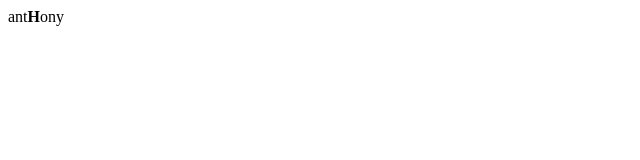
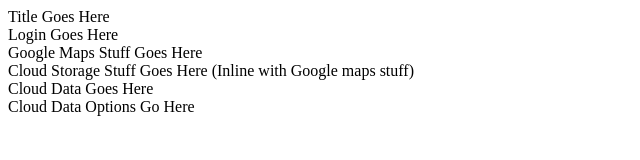
Before and after one commit to TauOmicronMu/ICHack, a website: page index.html in a window 1280 px wide. Shown: the whole page, without its empty margins (0-640 px from the left). Drawn offline with Linux system fonts and the light colour scheme.

Commit message:
Split the basic website into divs :D

```diff
--- a/index.html
+++ b/index.html
@@ -6,7 +6,22 @@
 </head>
 
 <body>
-ant<span style="font-size:90"><b>H</b></span>ony
+
+<div class="main">
+    <div class="title"> Title Goes Here  </div>
+    <div class="login"> Login Goes Here </div>
+    <div class="game">
+        <div class="mapandstorage">
+            <div class="map"> Google Maps Stuff Goes Here </div>
+            <div class="cloudstorage"> Cloud Storage Stuff Goes Here (Inline with Google maps stuff)</div>
+        </div>
+        <div class="dataandoptions">
+            <div class="clouddata"> Cloud Data Goes Here </div>
+            <div class="clouddataoptions"> Cloud Data Options Go Here </div>
+        </div>
+    </div>
+</div>
+
 </body>
 
 </html>
```
